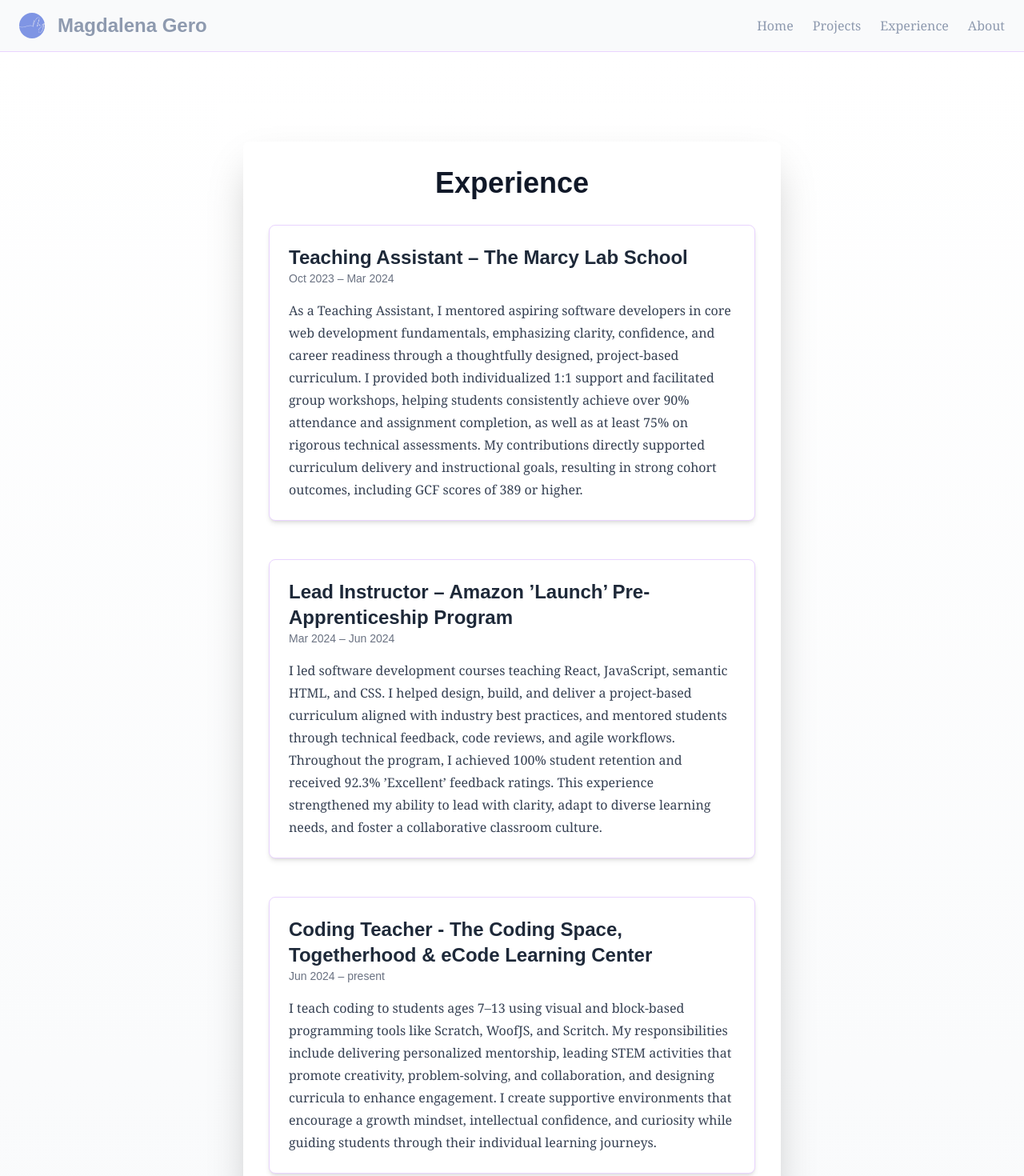
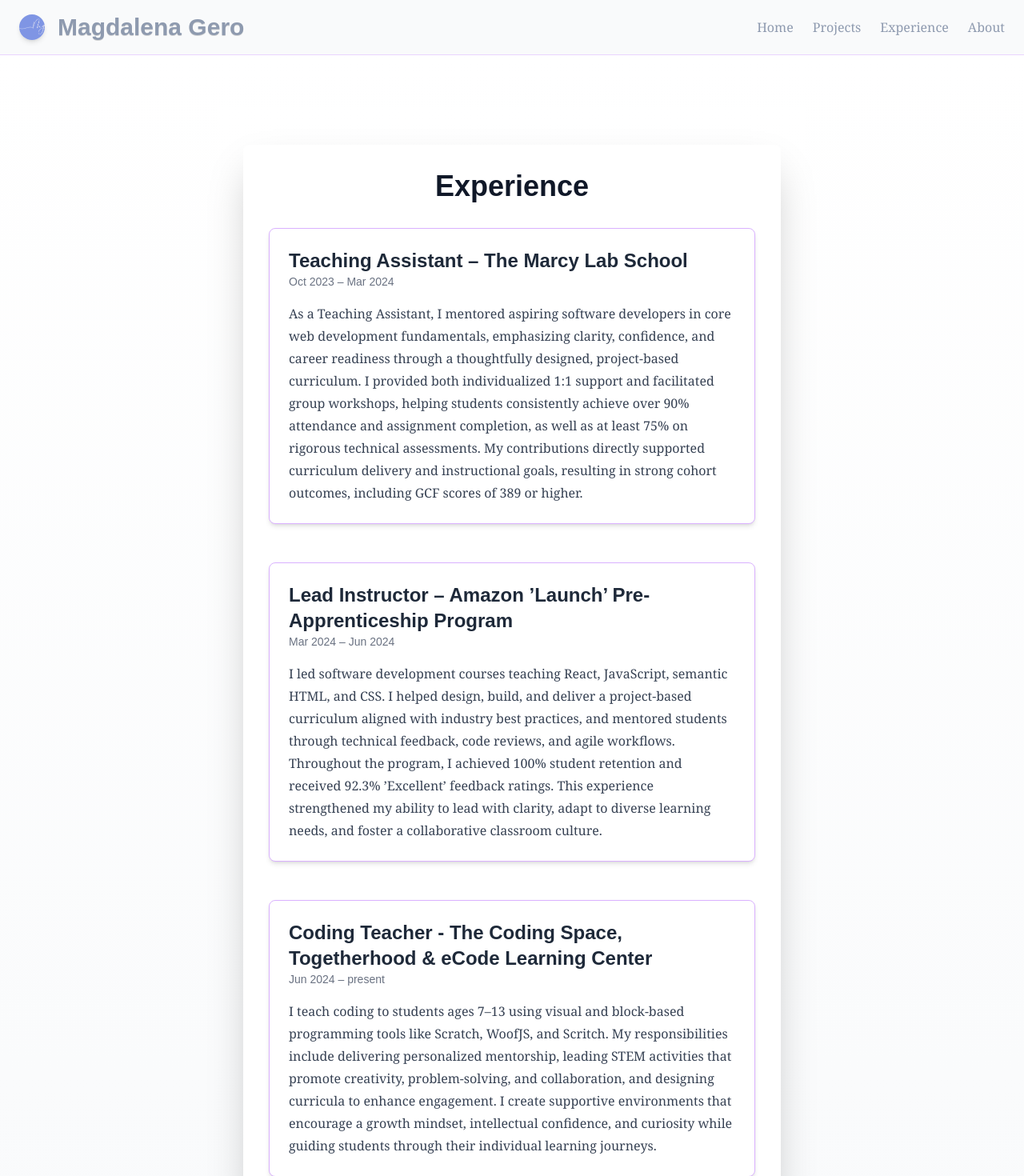
Before and after one commit to magdalenamaygero/my-portfolio, a Next.js app: page /experience in a window 1280 px wide. Shown: the top 1470 px of the page at 80% size. Built offline with nearby package versions, Linux system fonts and the light colour scheme.

Commit message:
edited shadow, borders, logo name and name

```diff
--- a/src/app/about/page.tsx
+++ b/src/app/about/page.tsx
@@ -27,7 +27,7 @@ export default function AboutPage() {
 
             <br></br>
 
-            <div className="relative max-w-sm h-85 mx-auto mb-8">
+            <div className="relative max-w-sm h-85 mx-auto mb-8 bg-white border border-purple-200 shadow-md">
               <Image
                 src="/images/magdalena.jpeg"
                 alt="Image of Magdalena"
@@ -45,7 +45,7 @@ export default function AboutPage() {
           {/* Medium Articles */}
           <section className="mb-10">
             <h2 className="text-2xl font-semibold mb-4 text-gray-900">Articles on Medium</h2>
-            <ul className="space-y-3 text-lg text-[#7ca0e3]">
+            <ul className="space-y-3 text-lg text-[#7898d2]">
               <li>
                 <a href="https://medium.com/@magdalenamgero/react-b2de21f539b4" target="_blank" rel="noopener noreferrer" className="hover:font-bold">
                   🔗 React
--- a/src/app/experience/page.tsx
+++ b/src/app/experience/page.tsx
@@ -16,7 +16,7 @@ export default function ExperiencePage() {
 
           <div className="space-y-12">
             {/* Marcy Lab Experience */}
-            <div className="bg-white shadow-md border border-purple-200 rounded-lg p-6">
+            <div className="bg-white shadow-md border border-purple-300 rounded-lg p-6">
               <h2 className="text-2xl font-semibold text-gray-800">Teaching Assistant – The Marcy Lab School</h2>
               <p className="text-sm text-gray-500 mb-4">Oct 2023 – Mar 2024</p>
               <p className="text-gray-700 font-serif leading-7">
@@ -24,7 +24,7 @@ export default function ExperiencePage() {
             </div>
 
             {/* Amazon Launch Experience */}
-            <div className="bg-white shadow-md border border-purple-200 rounded-lg p-6">
+            <div className="bg-white shadow-md border border-purple-300 rounded-lg p-6">
               <h2 className="text-2xl font-semibold text-gray-800">Lead Instructor – Amazon ’Launch’ Pre-Apprenticeship Program</h2>
               <p className="text-sm text-gray-500 mb-4">Mar 2024 – Jun 2024</p>
               <p className="text-gray-700 font-serif leading-7">
@@ -32,7 +32,7 @@ export default function ExperiencePage() {
             </div>
 
         {/*Coding teacher Experience */}
-            <div className="bg-white shadow-md border border-purple-200 rounded-lg p-6">
+            <div className="bg-white shadow-md border border-purple-300 rounded-lg p-6">
               <h2 className="text-2xl font-semibold text-gray-800">Coding Teacher - The Coding Space, Togetherhood & eCode Learning Center</h2>
               <p className="text-sm text-gray-500 mb-4">Jun 2024 – present</p>
               <p className="text-gray-700 font-serif leading-7">
--- a/src/app/layout.tsx
+++ b/src/app/layout.tsx
@@ -27,11 +27,11 @@ export default function RootLayout({
             alt="Logo"
             width={32}
             height={32}
-            className="rounded-full"
+            className="rounded-full shadow-md"
           />
           <Link
             href="/"
-            className="text-2xl font-bold text-[#8E9AAF] hover:text-[#7898d2] transition-colors duration-200">
+            className="text-3xl font-bold text-[#8E9AAF] hover:text-[#7898d2] text-shadow-2xs hover:transition-colors duration-200">
             Magdalena Gero
           </Link>
         </div>
--- a/src/app/page.tsx
+++ b/src/app/page.tsx
@@ -20,7 +20,7 @@ export default function HomePage() {
           </p>
 
           {/* Featured Projects Preview */}
-          <div className="border border-purple-200 rounded-lg p-6 mb-8 shadow-sm text-left w-full">
+          <div className="border border-purple-300 rounded-lg p-6 mb-8 shadow-md text-left w-full">
             <h3 className="text-xl font-semibold text-gray-800 mb-2">Featured Projects</h3>
             <ul className="list-disc list-inside text-gray-600 space-y-2">
               <li>Risk-free stock market simulation app for learning and strategy building</li>
@@ -36,7 +36,7 @@ export default function HomePage() {
           </Link>
 
           {/* Learn More Preview */}
-          <div className="border border-purple-200 rounded-lg p-6 mt-12 mb-6 shadow-sm text-left">
+          <div className="border border-purple-300 rounded-lg p-6 mt-12 mb-6 shadow-md text-left">
             <h3 className="text-xl font-semibold text-gray-800 mb-2">Learn More About Me</h3>
             <ul className="list-disc list-inside text-gray-600 space-y-2">
               <li>How I got started as a software developer</li>
@@ -53,7 +53,7 @@ export default function HomePage() {
           </Link>
 
           {/* experience Preview */}
-          <div className="border border-purple-200 rounded-lg p-6 mt-12 mb-6 shadow-sm text-left">
+          <div className="border border-purple-300 rounded-lg p-6 mt-12 mb-6 shadow-md text-left">
             <h3 className="text-xl font-semibold text-gray-800 mb-2">Experience</h3>
             <ul className="list-disc list-inside text-gray-600 space-y-2">
               <li>Lead Instructor</li>
--- a/src/app/projects/page.tsx
+++ b/src/app/projects/page.tsx
@@ -46,7 +46,7 @@ export default function ProjectsPage() {
             {projects.map((project, index) => (
             <motion.li
               key={project.title}
-              className="rounded p-6 shadow-sm bg-white border border-purple-200"
+              className="rounded p-6 shadow-md bg-white border border-purple-300"
               initial={{ opacity: 0, y: 20 }}
               whileInView={{ opacity: 1, y: 0 }}
               viewport={{ once: true, amount: 0.3 }}
```
